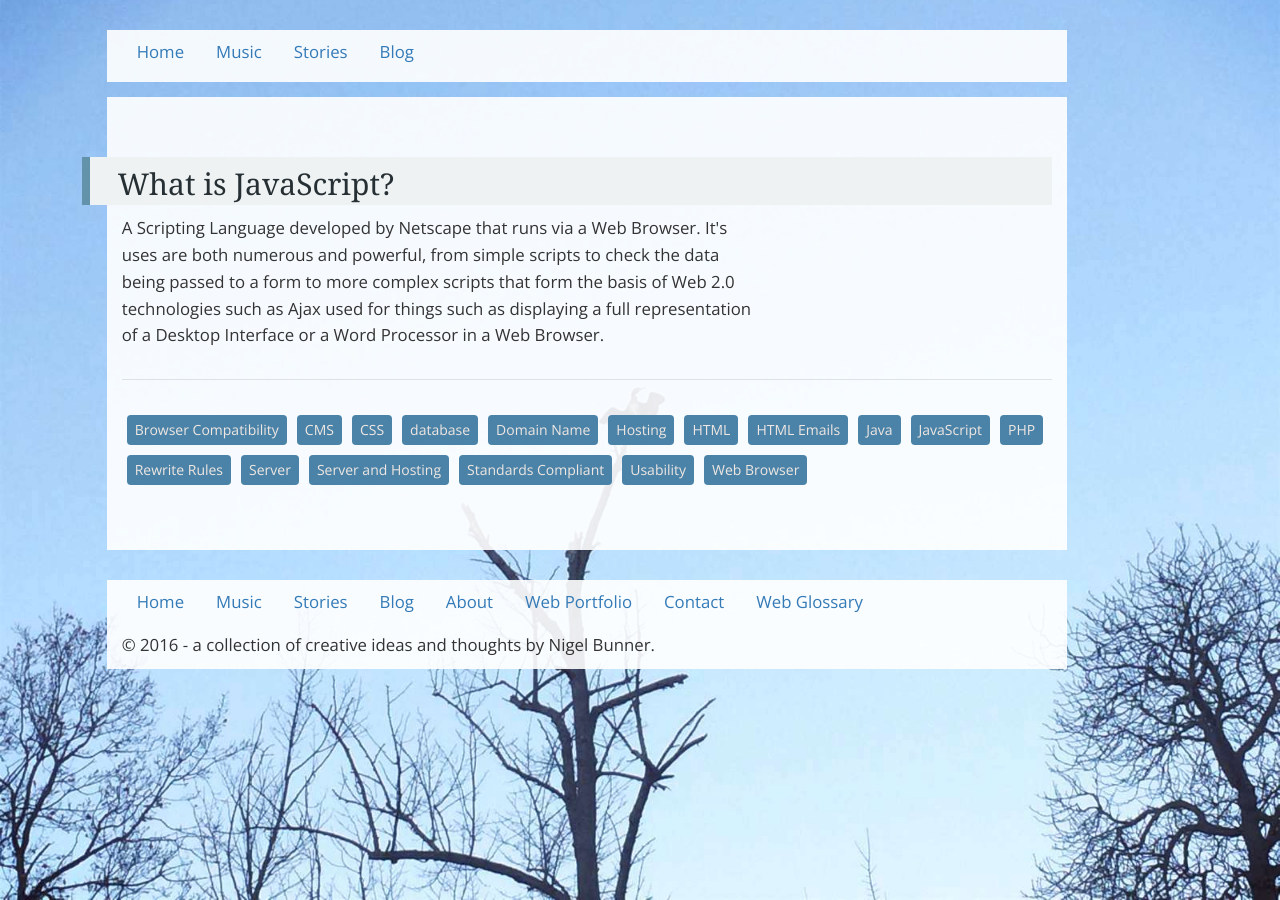
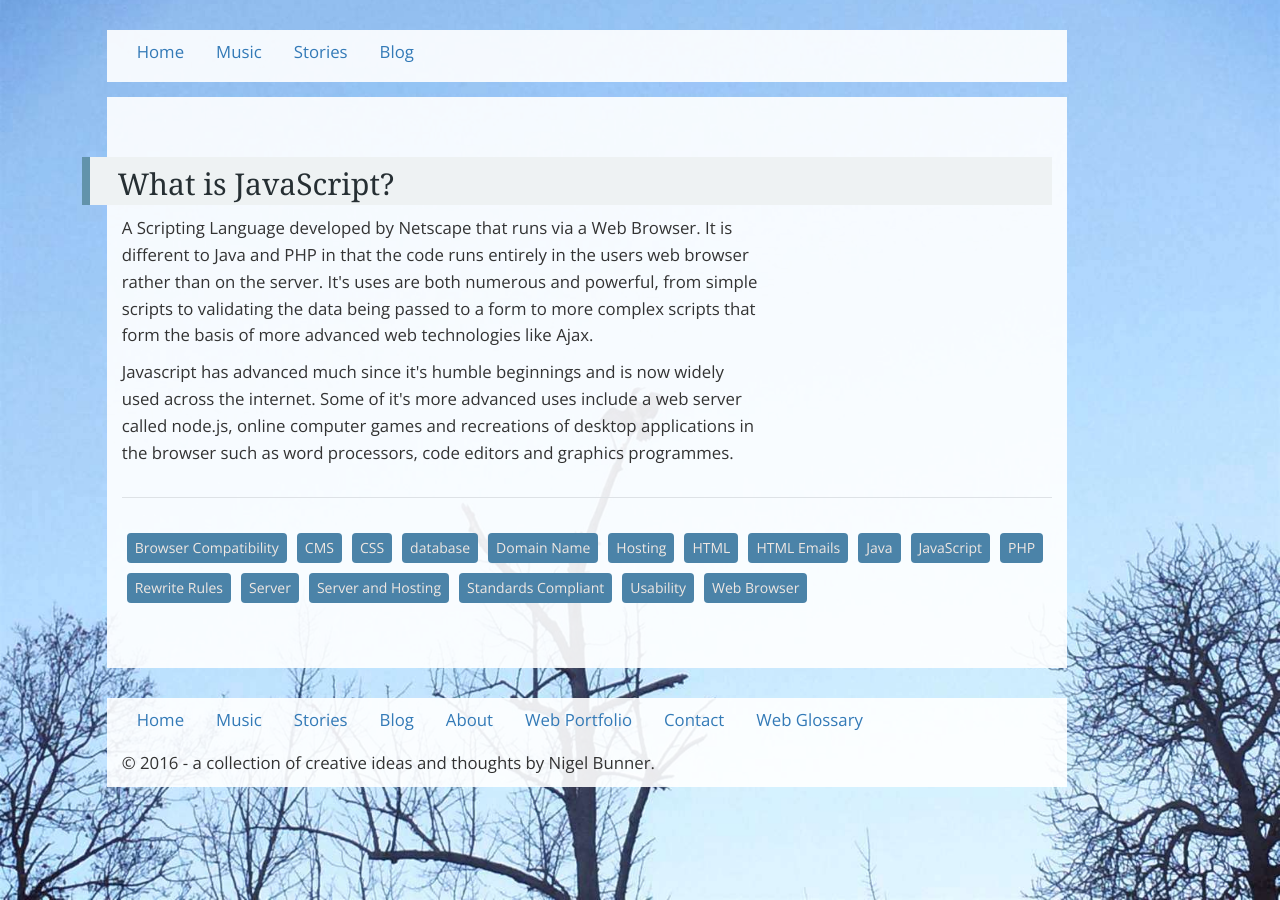
Before and after one commit to nbunner-personal/nigelbunner, a Jekyll site: the page built from glossary/glossary_JavaScript.html, in a window 1280 px wide. Built offline with Jekyll 4.4.1, drawn with Linux system fonts in a browser that asks for light colours; nearby versions of some CDN libraries; some web fonts are replaced.

Commit message:
Updating the glossary

```diff
--- a/glossary/glossary_JavaScript.html
+++ b/glossary/glossary_JavaScript.html
@@ -3,4 +3,6 @@ layout: glossary
 title: What is JavaScript?
 permalink: /glossary/glossary_JavaScript.html
 ---
-<p>A Scripting Language developed by Netscape that runs via a Web Browser. It's uses are both numerous and powerful, from simple scripts to check the data being passed to a form to more complex scripts that form the basis of Web 2.0 technologies such as Ajax used for things such as displaying a full representation of a Desktop Interface or a Word Processor in a Web Browser.</p>
+<p>A Scripting Language developed by Netscape that runs via a Web Browser. It is different to Java and PHP in that the code runs entirely in the users web browser rather than on the server. It's uses are both numerous and powerful, from simple scripts to validating the data being passed to a form to more complex scripts that form the basis of more advanced web technologies like Ajax.</p>
+
+<p>Javascript has advanced much since it's humble beginnings and is now widely used across the internet. Some of it's more advanced uses include a web server called node.js, online computer games and recreations of desktop applications in the browser such as word processors, code editors and graphics programmes.</p>
```
Also changed, not shown: glossary/glossary_Server-and-Hosting.html (deleted, +0 -8 lines), glossary/glossary_Server-and-Hosting.md (added, +10 -0 lines).
